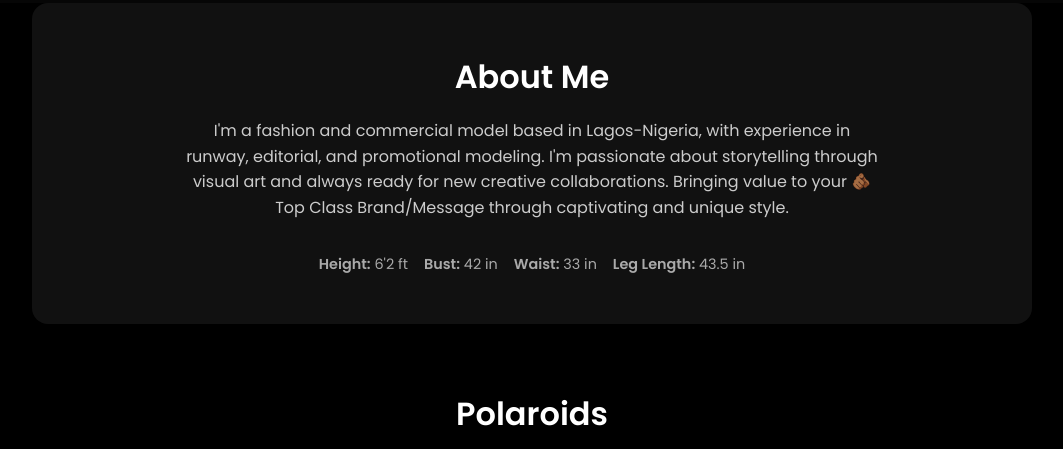
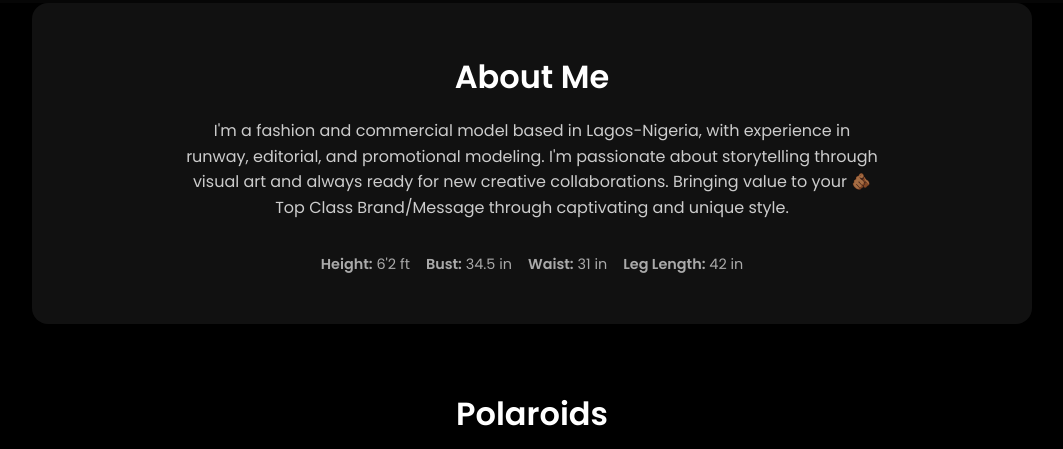
Before and after one commit to moreyemi/modelingportfolio.1, a plain HTML site: page index.html in a window 1280 px wide. Shown: the part 797-1246 px from the top of the page, without its empty margins (108-1171 px from the left). Drawn offline with Linux system fonts and the light colour scheme.

Commit message:
Update index.html

```diff
--- a/index.html
+++ b/index.html
@@ -197,9 +197,9 @@
     <p>I'm a fashion and commercial model based in Lagos-Nigeria, with experience in runway, editorial, and promotional modeling. I'm passionate about storytelling through visual art and always ready for new creative collaborations. Bringing value to your 🫵🏾 Top Class Brand/Message through captivating and unique style.</p>
     <div class="stats">
       <div><strong>Height:</strong> 6'2 ft</div>
-      <div><strong>Bust:</strong> 42 in</div>
-      <div><strong>Waist:</strong> 33 in</div>
-      <div><strong>Leg Length:</strong> 43.5 in</div>
+      <div><strong>Bust:</strong> 34.5 in</div>
+      <div><strong>Waist:</strong> 31 in</div>
+      <div><strong>Leg Length:</strong> 42 in</div>
     </div>
   </section>
 
```
